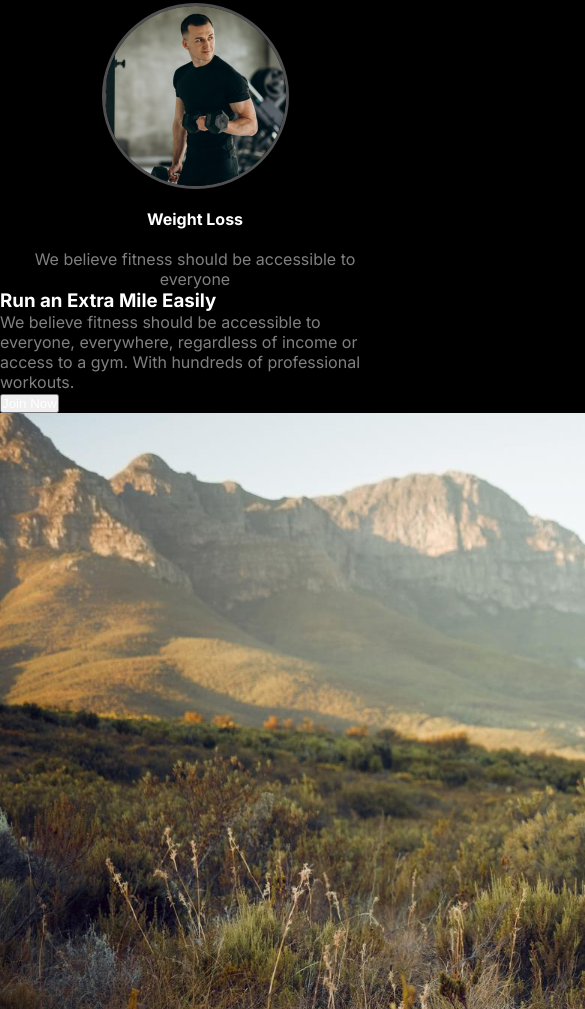
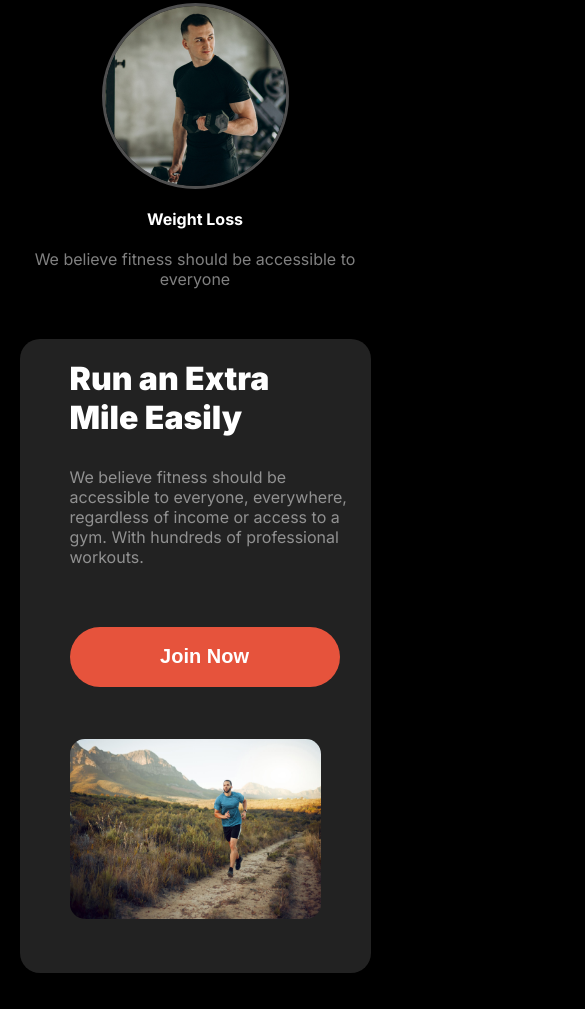
Before and after one commit to nakib-abid/Fitness-gym, a plain HTML site: page index.html in a window 390 px wide. Shown: the part 2335-3344 px from the top of the page, 585 px wide, since content can reach past the window. After the commit the page ends 3308 px from the top, so only its background shows below. Drawn offline with Linux system fonts and the light colour scheme.

Commit message:
added run section

```diff
--- a/style.css
+++ b/style.css
@@ -230,6 +230,49 @@ header {
 
   /* run section */
 
+.run {
+    width: 80%;
+    margin: 0 auto;
+    background-color: rgb(34, 34, 34);
+    border-radius: 20px;
+    margin-bottom: 100px;
+    display: flex;
+    justify-content: space-between;
+    padding: 50px;
+  }
+
+.run-img > img {
+    width: 550px;
+    height: 370px;
+    border-radius: 15px;
+  }
+
+.run-text {
+    width: 450px;
+    height: 300px;
+  }
+
+.run-text > h3 {
+    font-size: 4rem;
+    font-weight: 900;
+  }
+
+.run-text p {
+    margin-top: 30px;
+    margin-bottom: 80px;
+  }
+
+.join-now {
+    width: 230px;
+    height: 60px;
+    padding: 15px 40px;
+    border-radius: 40px;
+    font-size: 1.25rem;
+    font-weight: 600;
+    border: none;
+    background-color: rgb(230, 83, 60);
+    cursor: pointer;
+  }
 
 
 
@@ -239,7 +282,8 @@ header {
 @media screen and (max-width: 576px) {
   .navbar,
   .banner,
-  .habits {
+  .habits,
+  .run {
     width: 90%;
     margin: 0 auto;
     padding-top: 20px;
@@ -343,6 +387,39 @@ header {
     gap: 50px;
   }
 
+  /* run section */
+
+  .run {
+    flex-direction: column;
+    margin-top: 50px;
+  }
+
+  .run-text {
+    width: 200px;
+    height: 250px;
+  }
+  .run-text > h3 {
+    font-size: 2rem;
+  }
+
+  .run-text > p {
+    width: 280px;
+  }
+
+  .run-img > img {
+    margin-top: 100px;
+    width: 100%;
+    height: 180px;
+    margin-top: 130px;
+  }
+
+  .join-now {
+    margin-top: -150px;
+    width: 270px;
+  }
+
+
+
 
 
 
```
